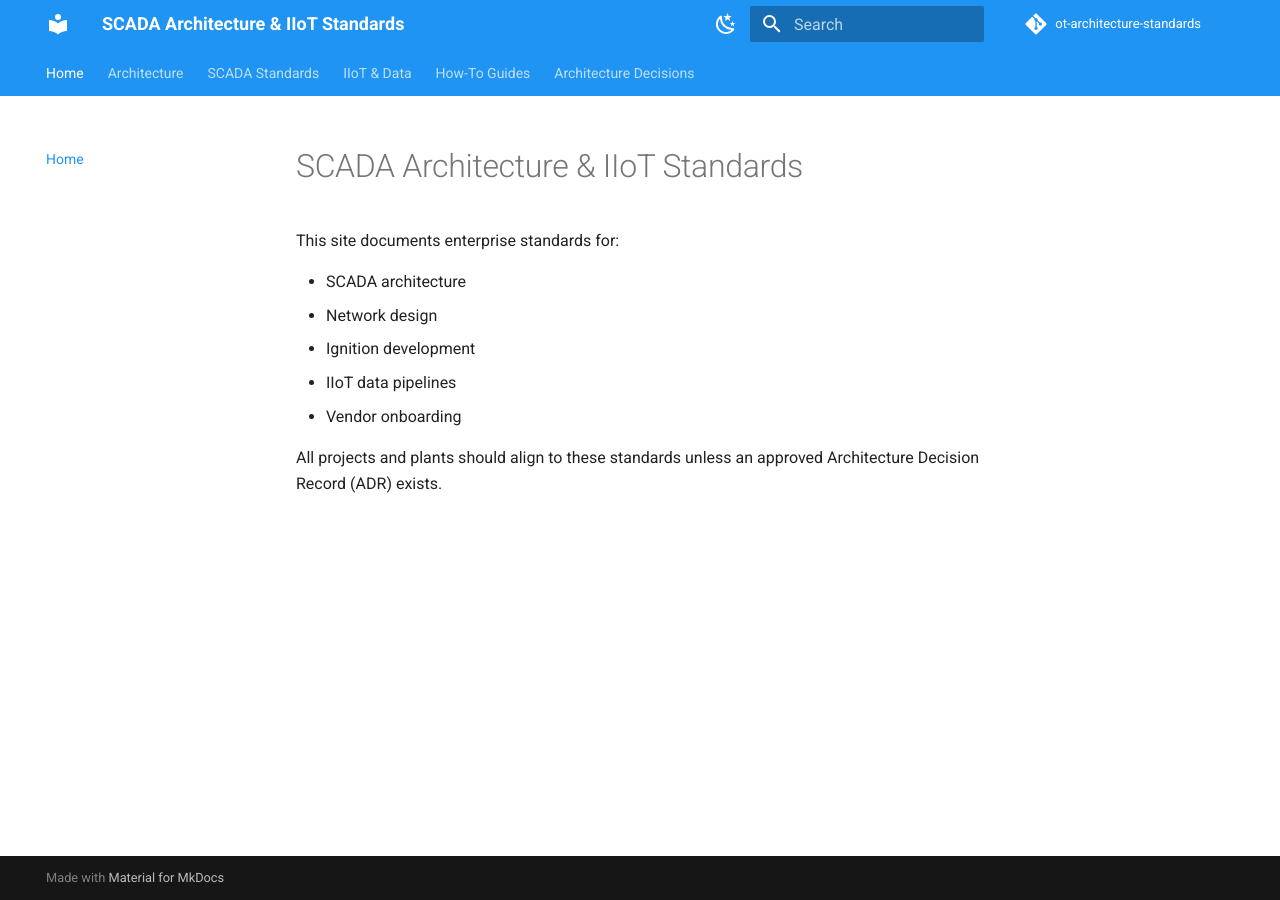
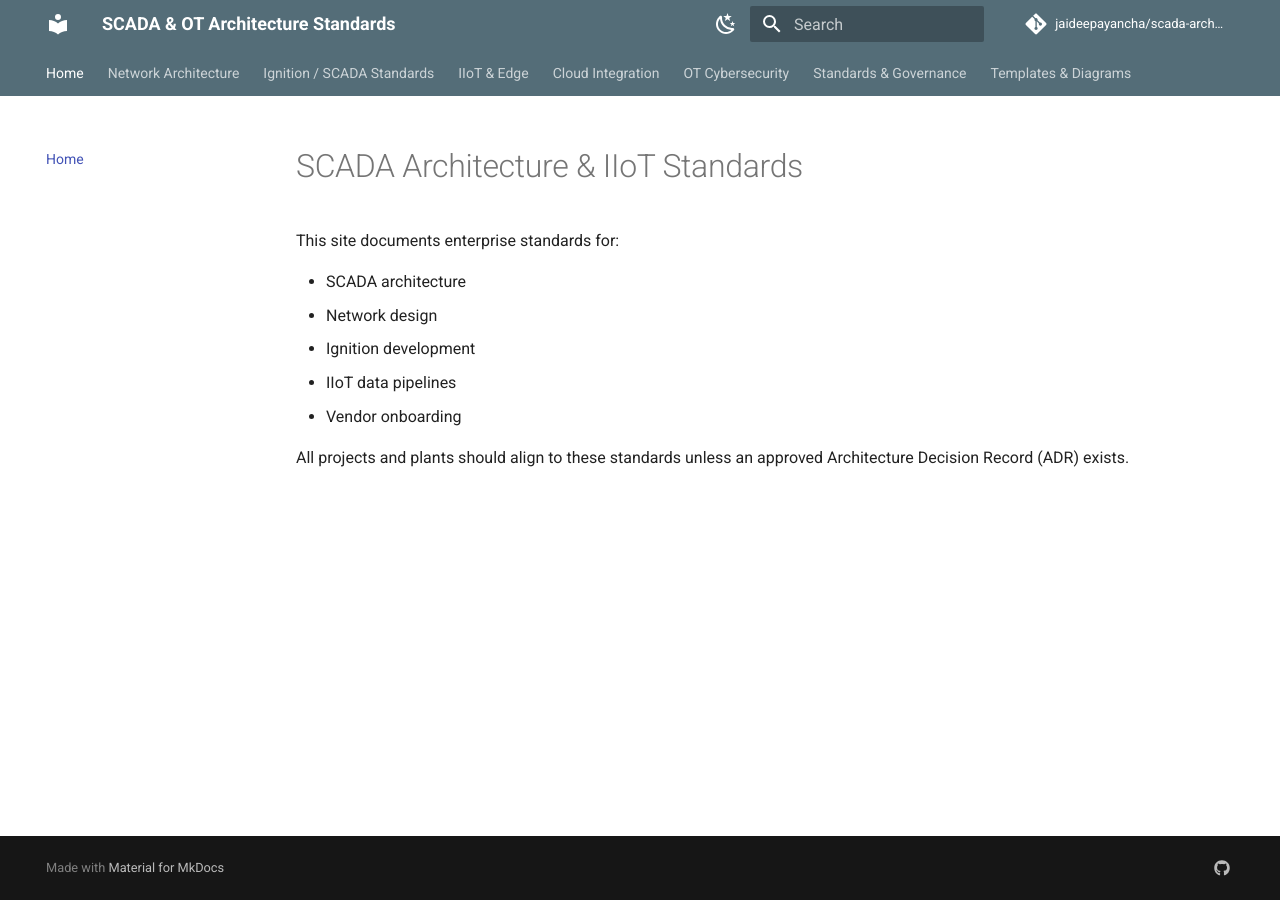
Before and after one commit to jaideepayancha/ot-architecture-standards, an MkDocs documentation site: the page built from docs/index.md, in a window 1280 px wide. Built offline with MkDocs 1.6.1 and Material for MkDocs 9.7.7, drawn with Linux system fonts in a browser that asks for light colours; comment, search, counter and statistics services are not loaded; some of the changed lines change nothing that is shown.

Commit message:
feat: Update site metadata, refine theme configuration, add markdown extensions, and extensively restructure site navigation with new content sections.

```diff
--- a/mkdocs.yml
+++ b/mkdocs.yml
@@ -1,34 +1,33 @@
-site_name: SCADA Architecture & IIoT Standards
-site_description: Enterprise SCADA, IIoT, and Network Architecture Best Practices
+site_name: SCADA & OT Architecture Standards
+site_description: Enterprise standards for Industrial Automation, SCADA, IIoT, and OT Cybersecurity
 site_author: Jaideep Ayancha
+site_url: https://jaideepayancha.github.io/scada-architecture-standards/
 
-repo_name: ot-architecture-standards
-repo_url: https://github.com/jaideepayancha/ot-architecture-standards
+repo_name: jaideepayancha/scada-architecture-standards
+repo_url: https://github.com/jaideepayancha/scada-architecture-standards
 edit_uri: edit/main/docs/
-
-docs_dir: docs
-site_dir: site
 
 theme:
   name: material
+  language: en
   features:
-    - navigation.instant
-    - navigation.tracking
     - navigation.tabs
+    - navigation.sections
     - navigation.top
+    - toc.integrate
     - search.suggest
     - search.highlight
     - content.code.copy
   palette:
     - scheme: default
-      primary: blue
-      accent: orange
+      primary: blue grey
+      accent: indigo
       toggle:
         icon: material/weather-night
         name: Switch to dark mode
     - scheme: slate
-      primary: blue
-      accent: orange
+      primary: blue grey
+      accent: indigo
       toggle:
         icon: material/weather-sunny
         name: Switch to light mode
@@ -39,38 +38,67 @@ plugins:
 markdown_extensions:
   - admonition
   - attr_list
+  - def_list
   - footnotes
+  - tables
   - toc:
       permalink: true
   - pymdownx.superfences
   - pymdownx.details
-  - pymdownx.tabbed
+  - pymdownx.tabbed:
+      alternate_style: true
 
 nav:
   - Home: index.md
 
-  - Architecture:
-      - Overview: architecture/overview.md
-      - Network Topology: architecture/network-topology.md
-      - Security Zones (IEC 62443): architecture/security-zones.md
-      - Data Flows: architecture/data-flows.md
+  - Network Architecture:
+      - Purdue Model Overview: network/purdue-model.md
+      - VLAN & Segmentation: network/vlan-segmentation.md
+      - Firewall Zones & Conduits: network/firewalls.md
+      - Redundancy & High Availability: network/redundancy.md
+      - Plant to Enterprise Connectivity: network/plant-enterprise.md
 
-  - SCADA Standards:
-      - Ignition Standards: scada/ignition-standards.md
-      - Template Design: scada/template-design.md
-      - Alarming Philosophy: scada/alarming.md
-      - Naming Conventions: scada/naming-conventions.md
+  - Ignition / SCADA Standards:
+      - System Architecture: scada/architecture.md
+      - Tag Structure & Naming: scada/tag-standards.md
+      - Template & UI Standards: scada/ui-ux.md
+      - Alarm Management: scada/alarms.md
+      - Historian Strategy: scada/historian.md
+      - Redundancy & DR: scada/redundancy-dr.md
 
-  - IIoT & Data:
-      - MQTT Topics: iiot/mqtt-topics.md
-      - Edge Gateways: iiot/edge-gateways.md
-      - Historian Integration: iiot/historian-integration.md
+  - IIoT & Edge:
+      - Edge Gateway Architecture: iiot/edge-architecture.md
+      - MQTT & Sparkplug: iiot/mqtt-sparkplug.md
+      - Data Modeling: iiot/data-model.md
+      - Store & Forward: iiot/store-forward.md
+      - Device Management: iiot/device-management.md
 
-  - How-To Guides:
-      - Add New Plant: how-to/add-new-plant.md
-      - Vendor Onboarding: how-to/vendor-onboarding.md
-      - Dashboard Deployment: how-to/dashboard-deployment.md
+  - Cloud Integration:
+      - Reference Architecture: cloud/reference.md
+      - Azure Ingestion: cloud/azure.md
+      - AWS Ingestion: cloud/aws.md
+      - GCP Ingestion: cloud/gcp.md
+      - Security Patterns: cloud/security.md
 
-  - Architecture Decisions:
-      - ADR Index: adr/index.md
-      - ADR-0001 Use MQTT: adr/0001-use-mqtt.md
+  - OT Cybersecurity:
+      - Defense in Depth: security/defense-in-depth.md
+      - ISA/IEC 62443 Mapping: security/iec62443.md
+      - Identity & Access: security/iam.md
+      - Patch Management: security/patching.md
+      - Incident Response: security/incident-response.md
+
+  - Standards & Governance:
+      - Vendor Standards: governance/vendors.md
+      - Change Management: governance/change-management.md
+      - Documentation Requirements: governance/documentation.md
+      - FAT / SAT Guidelines: governance/fat-sat.md
+
+  - Templates & Diagrams:
+      - Network Diagrams: templates/network-diagrams.md
+      - SCADA Templates: templates/scada-templates.md
+      - Edge Config Templates: templates/edge-templates.md
+
+extra:
+  social:
+    - icon: fontawesome/brands/github
+      link: https://github.com/jaideepayancha
```
